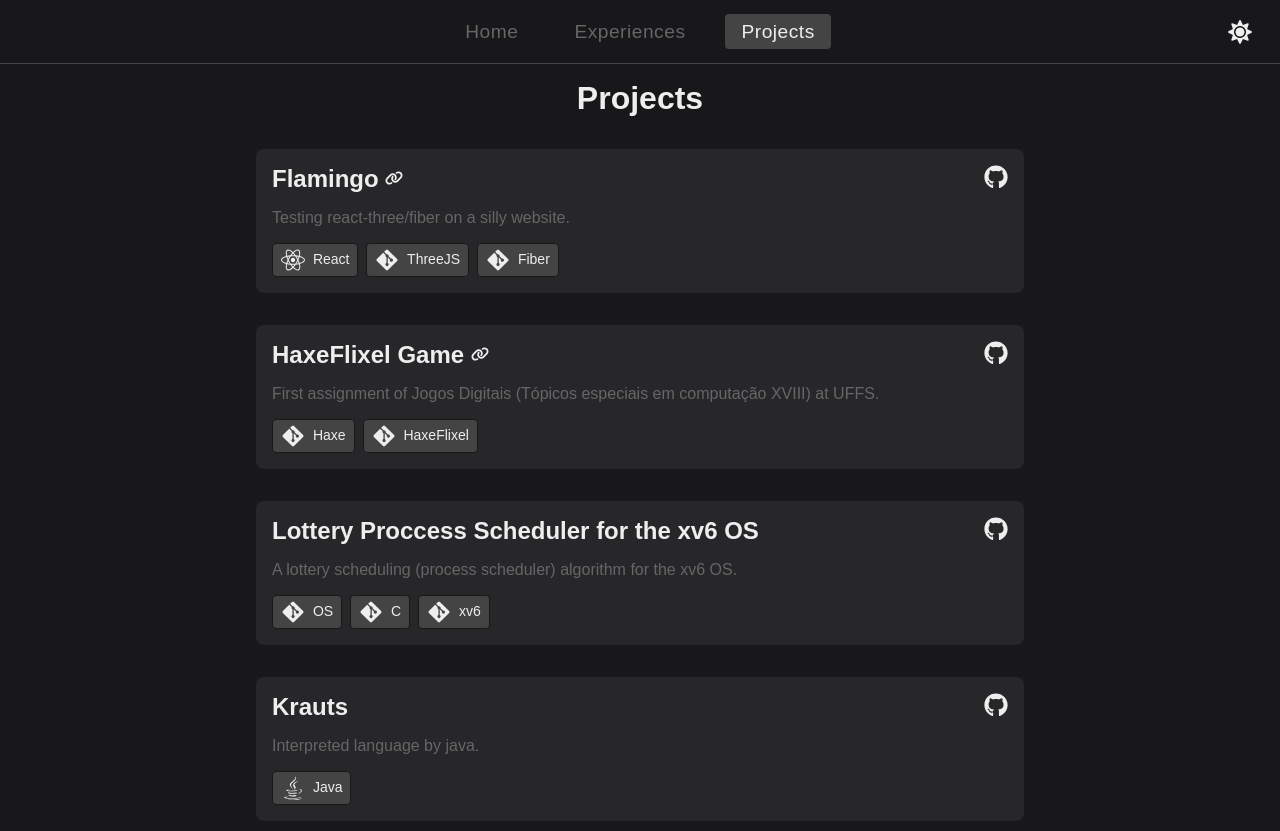
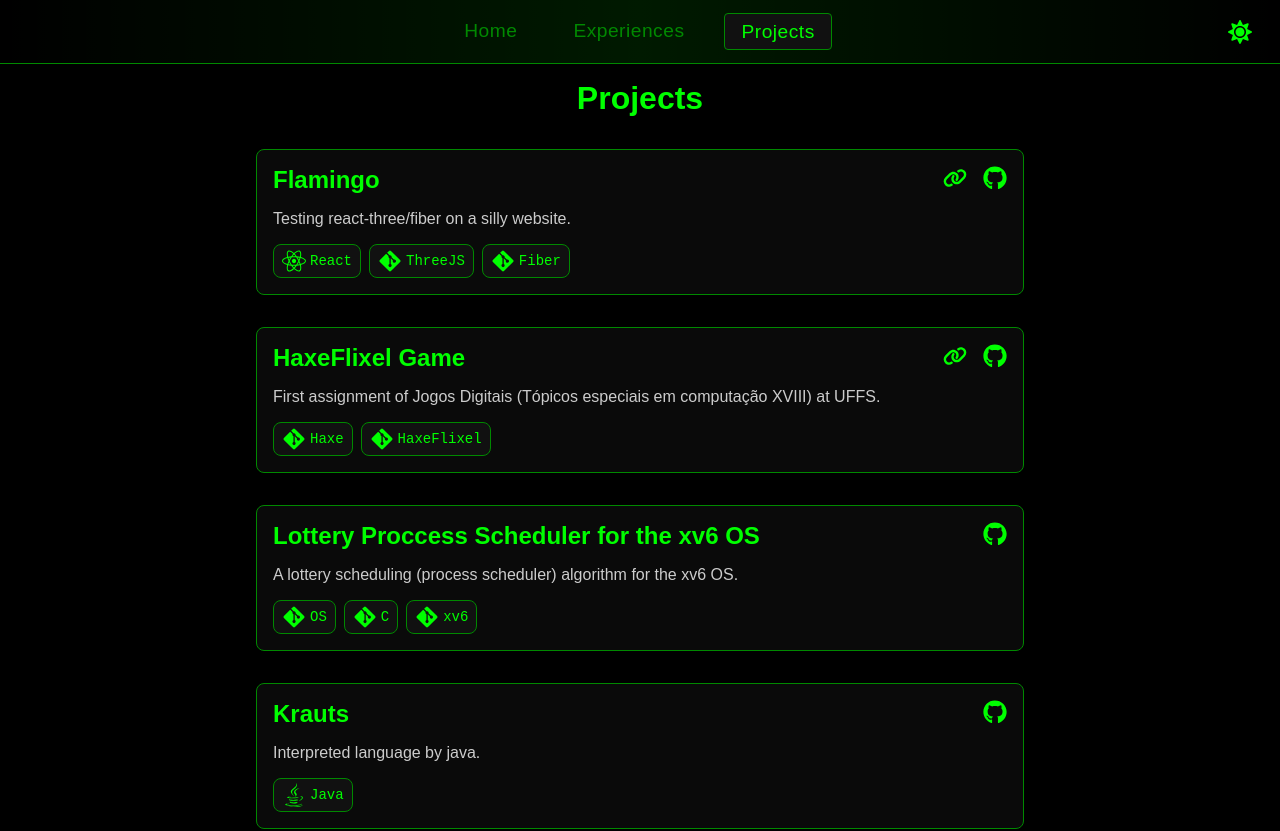
Before and after one commit to Forbrig/forbrig.github.io, a Next.js app: page /projects in a window 1280 px wide. Shown: the top 831 px of the page. Built offline with nearby package versions, Linux system fonts and the light colour scheme.

Commit message:
Enhances theming and styling across the app

```diff
--- a/src/app/globals.scss
+++ b/src/app/globals.scss
@@ -1,5 +1,8 @@
 :root {
   --header-height: 4rem;
+  --border-radius: 0.5rem;
+  --text-primary: Arial, Helvetica, sans-serif;
+  --text-secondary: Courier New, monospace;
 }
 
 :root,
@@ -7,22 +10,45 @@
   --background: #18181b;
   --background-card: #27272a;
   --background-card-secondary: #444;
-  --text: #eee;
-  --text-secondary: #666;
+  --title-color: #eee;
+  --text-color: #eee;
+  --text-secondary-color: #666;
+  --text-muted-color: #cccccc;
+  --border-color: #27272a;
+
+  --shadow: rgba(130, 130, 130, 0.1);
+}
+
+.theme-matrix {
+  --background: #000000;
+  --background-card: #0a0a0a;
+  --background-card-secondary: #111111;
+  --title-color: #00ff00;
+  --text-color: #00ff00;
+  --text-secondary-color: #008900;
+  --text-muted-color: #cccccc;
+  --border-color: #008900;
+
+  --shadow: rgba(0, 255, 0, 0.1);
 }
 
 .theme-light {
   --background: #eee;
   --background-card: #fff;
   --background-card-secondary: #d7d7d7;
-  --text: #18181b;
-  --text-secondary: #2a2a2a;
+  --title-color: #18181b;
+  --text-color: #18181b;
+  --text-secondary-color: #393939;
+  --text-muted-color: #666;
+  --border-color: #393939;
+
+  --shadow: rgba(0, 0, 0, 0.1);
 }
 
 html,
 body {
   background: var(--background);
-  color: var(--text);
+  color: var(--text-color);
   max-width: 100vw;
   overflow-x: hidden;
   transition: background 0.2s, color 0.2s;
--- a/src/app/projects/page.tsx
+++ b/src/app/projects/page.tsx
@@ -18,8 +18,8 @@ export default function ProjectsPage() {
         {projects?.map((project) => (
           <li key={project.title} className={styles.project}>
             <div className={styles.header}>
-              <h3 className={styles.name}>
-                {project.title}{" "}
+              <h3 className={styles.name}>{project.title}</h3>
+              <div className={styles.links}>
                 {project.url && (
                   <a
                     href={project.url}
@@ -27,10 +27,10 @@ export default function ProjectsPage() {
                     rel="noopener noreferrer"
                     className={styles.link}
                   >
-                    <FaLink size={18} />
+                    <FaLink size={24} />
                   </a>
                 )}
-              </h3>
+                {project.repository && (
                   <a
                     href={project.repository}
                     target="_blank"
@@ -39,6 +39,8 @@ export default function ProjectsPage() {
                   >
                     <FaGithub size={24} />
                   </a>
+                )}
+              </div>
             </div>
 
             <p className={styles.description}>{project.description}</p>
@@ -46,7 +48,8 @@ export default function ProjectsPage() {
             <div className={styles.technologies}>
               {project.technologies.map((tech) => (
                 <Tag key={tech}>
-                  {getLanguageIcon(tech.toLowerCase())} {tech}
+                  {getLanguageIcon(tech.toLowerCase())}
+                  {tech}
                 </Tag>
               ))}
             </div>
--- a/src/app/projects/projects.module.scss
+++ b/src/app/projects/projects.module.scss
@@ -23,8 +23,10 @@
       flex-direction: column;
       gap: 0.5rem;
       padding: 1rem;
-      border-radius: 8px;
+      border-color: var(--border-color);
+      border-radius: var(--border-radius);
       background-color: var(--background-card);
+      border: 1px solid var(--border-color);
 
       .header {
         display: flex;
@@ -38,17 +40,22 @@
           font-weight: 600;
         }
 
-        .link {
-          &:hover {
-            scale: 1.1;
-            transition: transform 2s ease-in-out;
+        .links {
+          display: flex;
+          gap: 1rem;
+
+          .link {
+            &:hover {
+              scale: 1.1;
+              transition: transform 2s ease-in-out;
+            }
           }
         }
       }
 
       .description {
         font-size: 1rem;
-        color: var(--text-secondary);
+        color: var(--text-muted-color);
         margin-top: 0.5rem;
       }
 
--- a/src/components/footer/footer.module.scss
+++ b/src/components/footer/footer.module.scss
@@ -5,11 +5,11 @@
   padding: 1.5rem;
 
   a {
-    color: #333;
+    color: var(--text-secondary-color);
     transition: color 0.3s ease;
 
     &:hover {
-      color: #ffffff;
+      color: var(--text-color);
     }
   }
 }
--- a/src/components/header/header.module.scss
+++ b/src/components/header/header.module.scss
@@ -6,9 +6,19 @@
   justify-content: center;
   align-items: center;
   background-color: var(--background);
-  border-bottom: 1px solid var(--background-card-secondary);
+  border-bottom: 1px solid var(--border-color);
   z-index: 2;
-  height: var(--header-height, 4rem);
+  height: var(--header-height);
+
+  &::before {
+    content: "";
+    position: absolute;
+    top: 0;
+    left: 0;
+    right: 0;
+    bottom: 0;
+    background: linear-gradient(90deg, transparent, var(--shadow), transparent);
+  }
 
   .nav {
     display: flex;
@@ -16,12 +26,12 @@
     gap: 1.5rem;
     position: relative;
 
-    @media screen and (max-width: 768px) {
+    @media (max-width: 768px) {
       gap: 0.5rem;
     }
 
     .tab {
-      color: var(--text-secondary);
+      color: var(--text-secondary-color);
       text-decoration: none;
       font-size: 1.2rem;
       font-weight: 500;
@@ -31,7 +41,7 @@
       letter-spacing: 0.5px;
       cursor: pointer;
 
-      @media screen and (max-width: 768px) {
+      @media (max-width: 768px) {
         padding: 0.4rem 0.5rem;
       }
 
@@ -39,7 +49,8 @@
       &:focus,
       &[data-active="true"] {
         background: var(--background-card-secondary);
-        color: var(--text-s);
+        color: var(--text-color);
+        border: 1px solid var(--border-color);
       }
     }
   }
@@ -59,7 +70,7 @@
     padding: 0.5rem;
     border-radius: 50%;
 
-    color: var(--text);
+    color: var(--text-color);
 
     @media screen and (max-width: 768px) {
       margin-right: 5px;
--- a/src/components/header/header.tsx
+++ b/src/components/header/header.tsx
@@ -1,17 +1,26 @@
 "use client";
 
 import Link from "next/link";
-import { useContext } from "react";
+import { JSX, useContext } from "react";
 import { usePathname } from "next/navigation";
-import { themeContext } from "@/context/ThemeProvider";
+import { Theme, themeContext } from "@/context/ThemeProvider";
 
-import { FaMoon, FaSun } from "react-icons/fa";
+import { FaCode, FaMoon, FaSun } from "react-icons/fa";
 
 import styles from "./header.module.scss";
+
+const themes: { name: Theme; icon: JSX.Element }[] = [
+  { name: "light", icon: <FaSun size={24} /> },
+  { name: "dark", icon: <FaMoon size={24} /> },
+  { name: "matrix", icon: <FaCode size={24} /> },
+];
 
 export const Header = () => {
   const pathname = usePathname();
   const { toggleTheme, theme } = useContext(themeContext);
+  const currentThemeIndex = themes.findIndex((t) => t.name === theme);
+  const nextThemeIndex =
+    currentThemeIndex + 1 >= themes.length ? 0 : currentThemeIndex + 1;
 
   return (
     <header className={styles.header}>
@@ -37,10 +46,12 @@ export const Header = () => {
 
       <button
         className={styles["theme-toggle"]}
-        onClick={() => toggleTheme()}
+        onClick={() => {
+          toggleTheme(themes[nextThemeIndex].name);
+        }}
         title="Toggle theme"
       >
-        {theme === "dark" ? <FaSun size={24} /> : <FaMoon size={24} />}
+        {themes[nextThemeIndex]?.icon || <FaSun size={24} />}
       </button>
     </header>
   );
--- a/src/components/tag/tag.module.scss
+++ b/src/components/tag/tag.module.scss
@@ -1,11 +1,12 @@
 .tag {
   padding: 0.25rem 0.5rem;
+  font-family: var(--text-secondary);
   background-color: var(--background-card-secondary);
-  border-radius: 4px;
+  border-radius: var(--border-radius);
   font-size: 0.875rem;
-  color: var(--text);
-  border: 1px solid var(--background);
-  transition: scale 0.3s ease;
+  color: var(--text-color);
+  border: 1px solid var(--border-color);
+  transition: all 0.3s ease;
 
   &:hover {
     scale: 1.1;
--- a/src/context/ThemeProvider/ThemeProvider.tsx
+++ b/src/context/ThemeProvider/ThemeProvider.tsx
@@ -2,9 +2,10 @@
 
 import { createContext, ReactNode, useEffect, useState } from "react";
 
+export type Theme = "dark" | "light" | "matrix";
 interface ThemeContextProps {
-  theme: "dark" | "light";
-  toggleTheme: () => void;
+  theme: "dark" | "light" | "matrix";
+  toggleTheme: (theme: Theme) => void;
 }
 
 export const themeContext = createContext<ThemeContextProps>({
@@ -13,19 +14,20 @@ export const themeContext = createContext<ThemeContextProps>({
 });
 
 export const ThemeProvider = ({ children }: { children: ReactNode }) => {
-  const [theme, setTheme] = useState<"dark" | "light">("dark");
+  const [theme, setTheme] = useState<Theme>("matrix");
 
   useEffect(() => {
     const root = document.documentElement;
 
     root.classList.toggle("theme-dark", theme === "dark");
     root.classList.toggle("theme-light", theme === "light");
+    root.classList.toggle("theme-matrix", theme === "matrix");
   }, [theme]);
 
   const value: ThemeContextProps = {
     theme,
-    toggleTheme: () => {
-      setTheme((prev) => (prev === "dark" ? "light" : "dark"));
+    toggleTheme: (_theme) => {
+      setTheme(_theme);
     },
   };
 
```
Also changed, not shown: src/app/page.module.scss (+15 -5 lines), src/components/timeline/components/experience/experience.module.scss (+11 -7 lines). Lines whose indentation alone changed are shown as unchanged.
